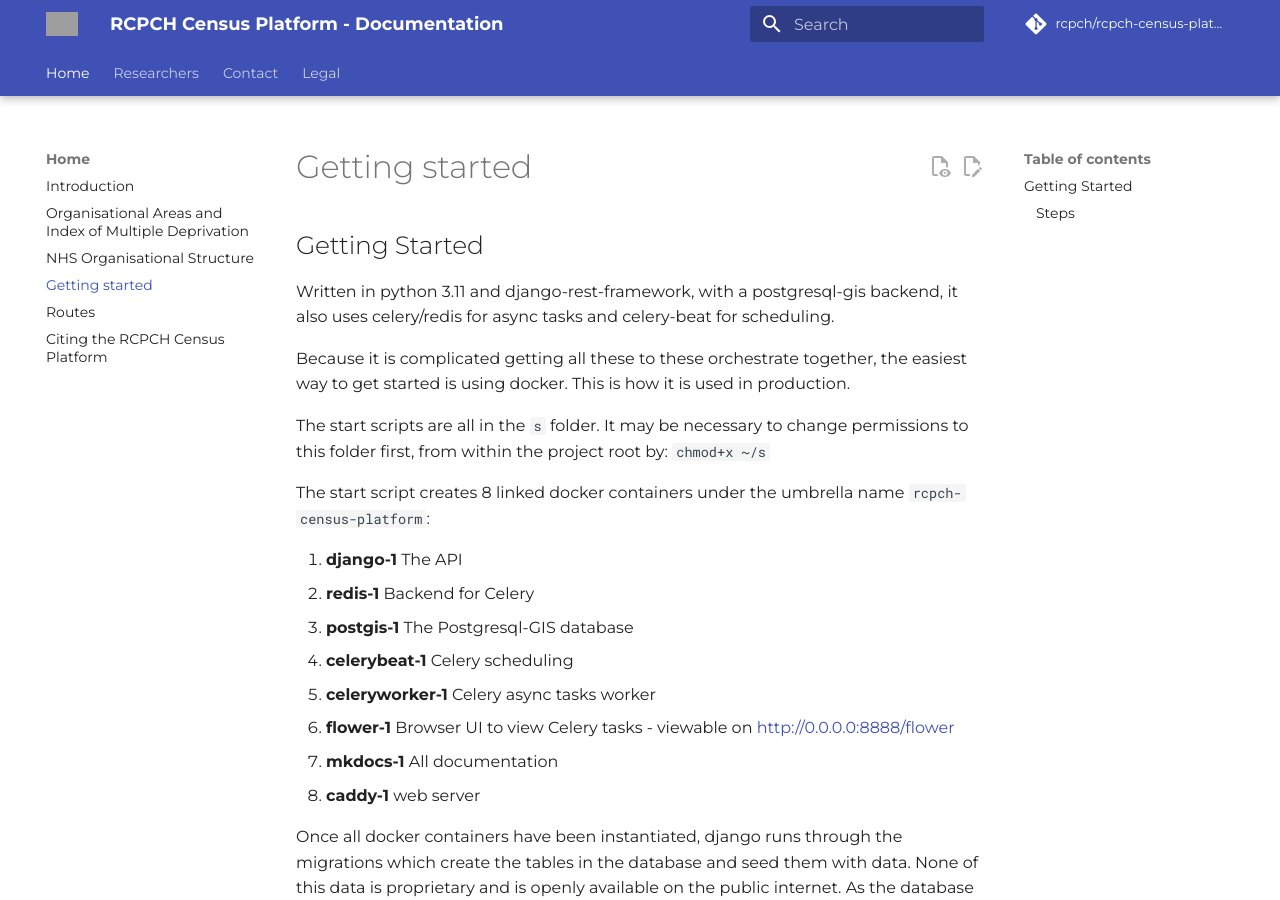
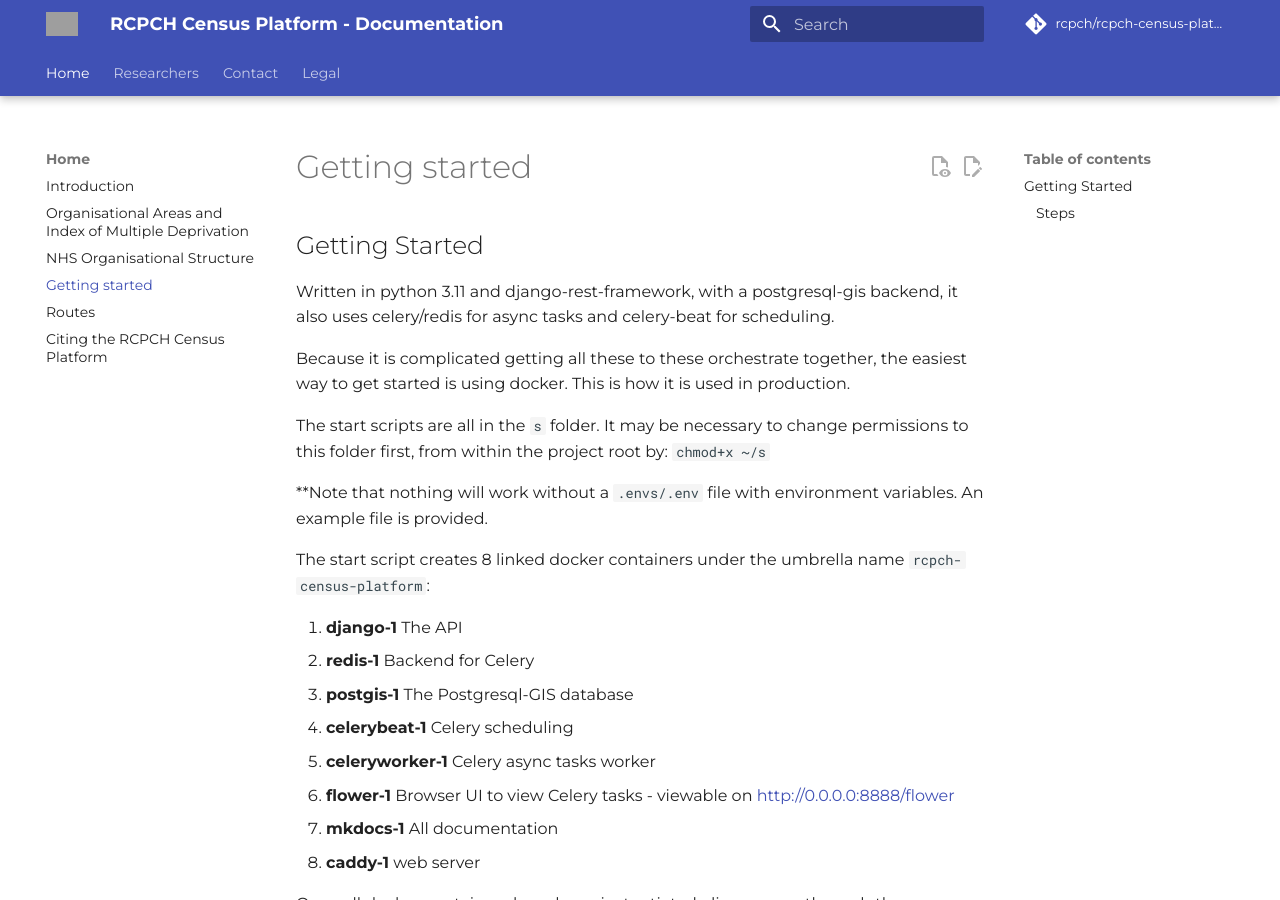
Before and after one commit to rcpch/rcpch-census-platform, an MkDocs documentation site: the page built from documentation/docs/home/getting-started.md, in a window 1280 px wide and 900 px high. Built offline with MkDocs 1.6.1 and Material for MkDocs 9.7.7, drawn with Linux system fonts in a browser that asks for light colours; comment, search, counter and statistics services are not loaded; grey boxes are pictures that could not be loaded.

Commit message:
add example.env to documentation

```diff
--- a/documentation/docs/home/getting-started.md
+++ b/documentation/docs/home/getting-started.md
@@ -11,6 +11,8 @@ Because it is complicated getting all these to these orchestrate together, the e
 
 The start scripts are all in the `s` folder. It may be necessary to change permissions to this folder first, from within the project root by:
 `chmod+x ~/s`
+
+**Note that nothing will work without a `.envs/.env` file with environment variables. An example file is provided.
 
 The start script creates 8 linked docker containers under the umbrella name `rcpch-census-platform`:
 
```
Also changed, not shown: 2 other files.
